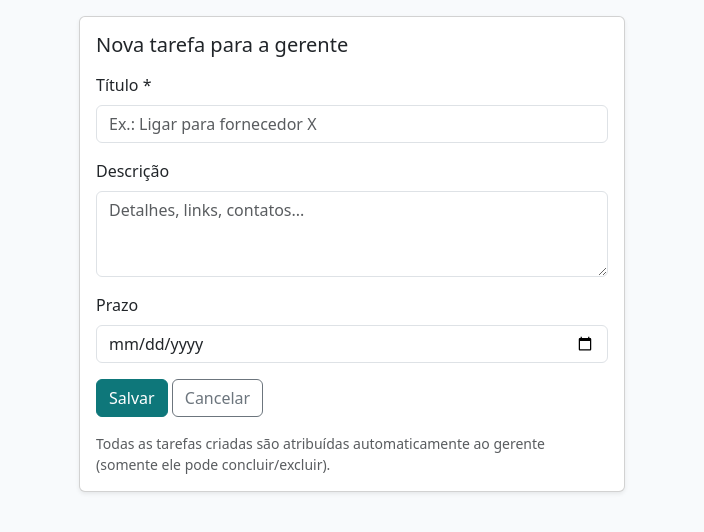
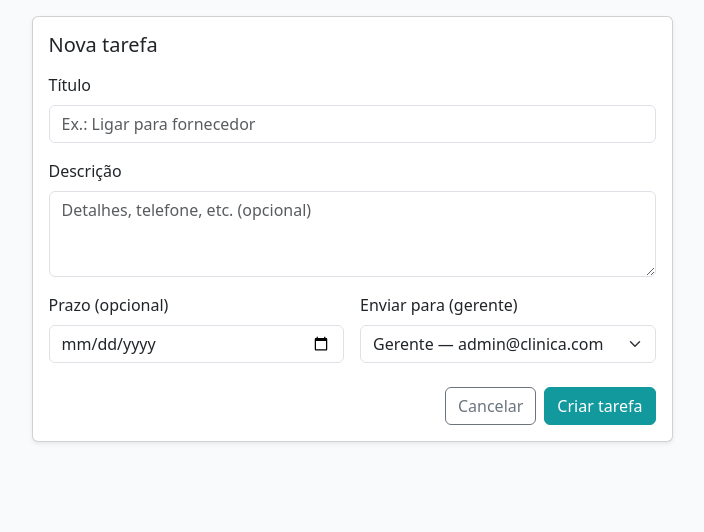
Before and after one commit to gerenciaosorio-afk/mais-centro-tarefas, a Flask app: page /tasks/new in a window 1280 px wide. Shown: the part 57-589 px from the top of the page, without its empty margins (288-992 px from the left). Run offline with Flask 3, Linux system fonts and the light colour scheme; a user stored in the database is signed in; data comes from the database, SQL or seed files in the repository.

Commit message:
Update task_form.html

```diff
--- a/tarefas_gerente_flask_branded_maiscentro/simple_tasks_app/templates/task_form.html
+++ b/tarefas_gerente_flask_branded_maiscentro/simple_tasks_app/templates/task_form.html
@@ -2,29 +2,46 @@
 {% extends "base.html" %}
 {% block content %}
 <div class="row justify-content-center">
-  <div class="col-md-8 col-lg-6">
+  <div class="col-md-8 col-lg-7">
     <div class="card shadow-sm">
       <div class="card-body">
-        <h1 class="h5 mb-3">Nova tarefa para a gerente</h1>
+        <h1 class="h5 mb-3">Nova tarefa</h1>
         <form method="post">
           <div class="mb-3">
-            <label class="form-label">Título *</label>
-            <input type="text" name="title" class="form-control" required placeholder="Ex.: Ligar para fornecedor X">
+            <label class="form-label">Título</label>
+            <input type="text" name="title" class="form-control" required maxlength="200" placeholder="Ex.: Ligar para fornecedor">
           </div>
+
           <div class="mb-3">
             <label class="form-label">Descrição</label>
-            <textarea name="description" class="form-control" rows="3" placeholder="Detalhes, links, contatos..."></textarea>
+            <textarea name="description" class="form-control" rows="3" placeholder="Detalhes, telefone, etc. (opcional)"></textarea>
           </div>
-          <div class="mb-3">
-            <label class="form-label">Prazo</label>
-            <input type="date" name="due_date" class="form-control">
+
+          <div class="row g-3">
+            <div class="col-md-6">
+              <label class="form-label">Prazo (opcional)</label>
+              <input type="date" name="due_date" class="form-control">
+            </div>
+            <div class="col-md-6">
+              <label class="form-label">Enviar para (gerente)</label>
+              <select name="assigned_to_id" class="form-select">
+                {% for m in managers %}
+                  <option value="{{ m.id }}" {% if default_manager_id == m.id %}selected{% endif %}>
+                    {{ m.name }} — {{ m.email }}
+                  </option>
+                {% endfor %}
+              </select>
+              {% if managers|length == 0 %}
+                <div class="form-text text-danger">Nenhum gerente cadastrado. Peça para promover alguém em “Usuárias”.</div>
+              {% endif %}
+            </div>
           </div>
-          <button class="btn btn-success">Salvar</button>
-          <a href="{{ url_for('tasks') }}" class="btn btn-outline-secondary">Cancelar</a>
+
+          <div class="mt-4 d-flex justify-content-end gap-2">
+            <a class="btn btn-outline-secondary" href="{{ url_for('tasks') }}">Cancelar</a>
+            <button class="btn btn-primary">Criar tarefa</button>
+          </div>
         </form>
-        <p class="small text-muted mt-3 mb-0">
-          Todas as tarefas criadas são atribuídas automaticamente ao gerente (somente ele pode concluir/excluir).
-        </p>
       </div>
     </div>
   </div>
```
